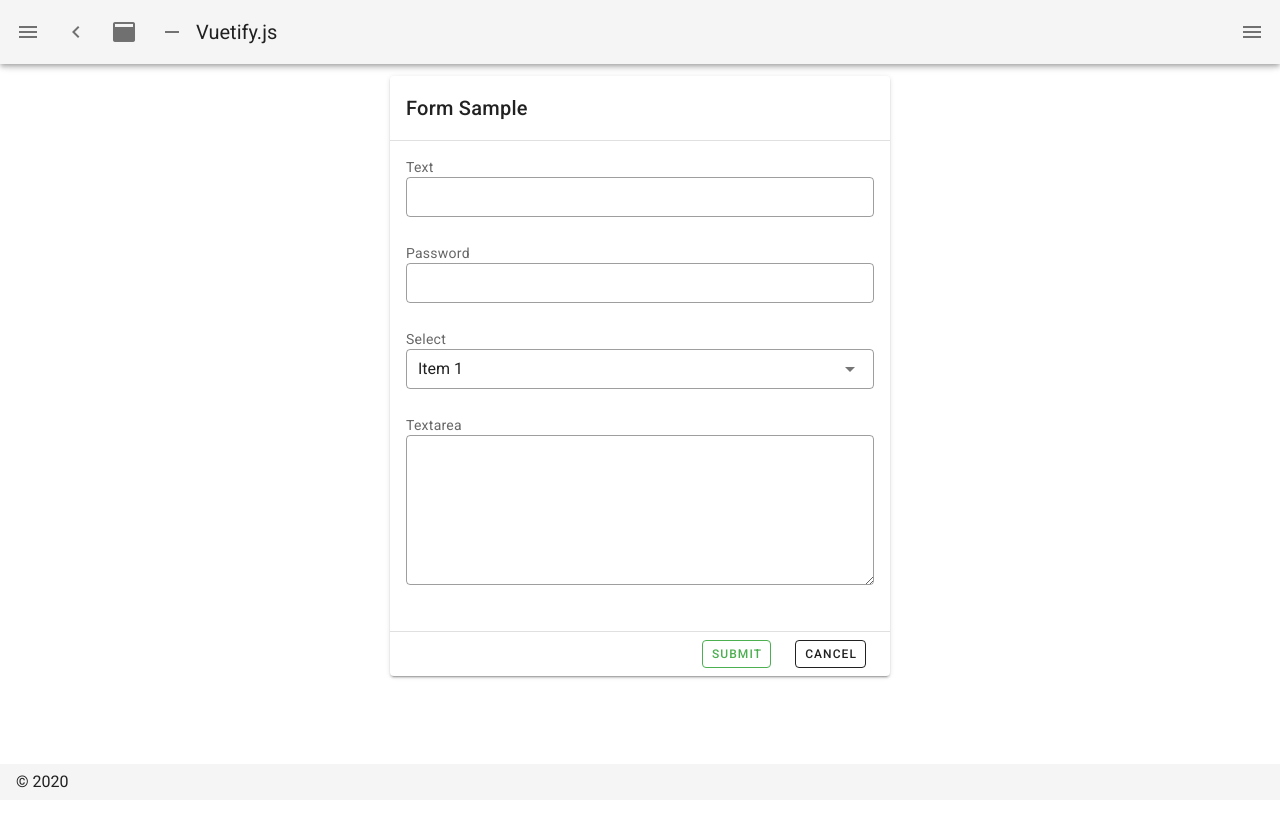
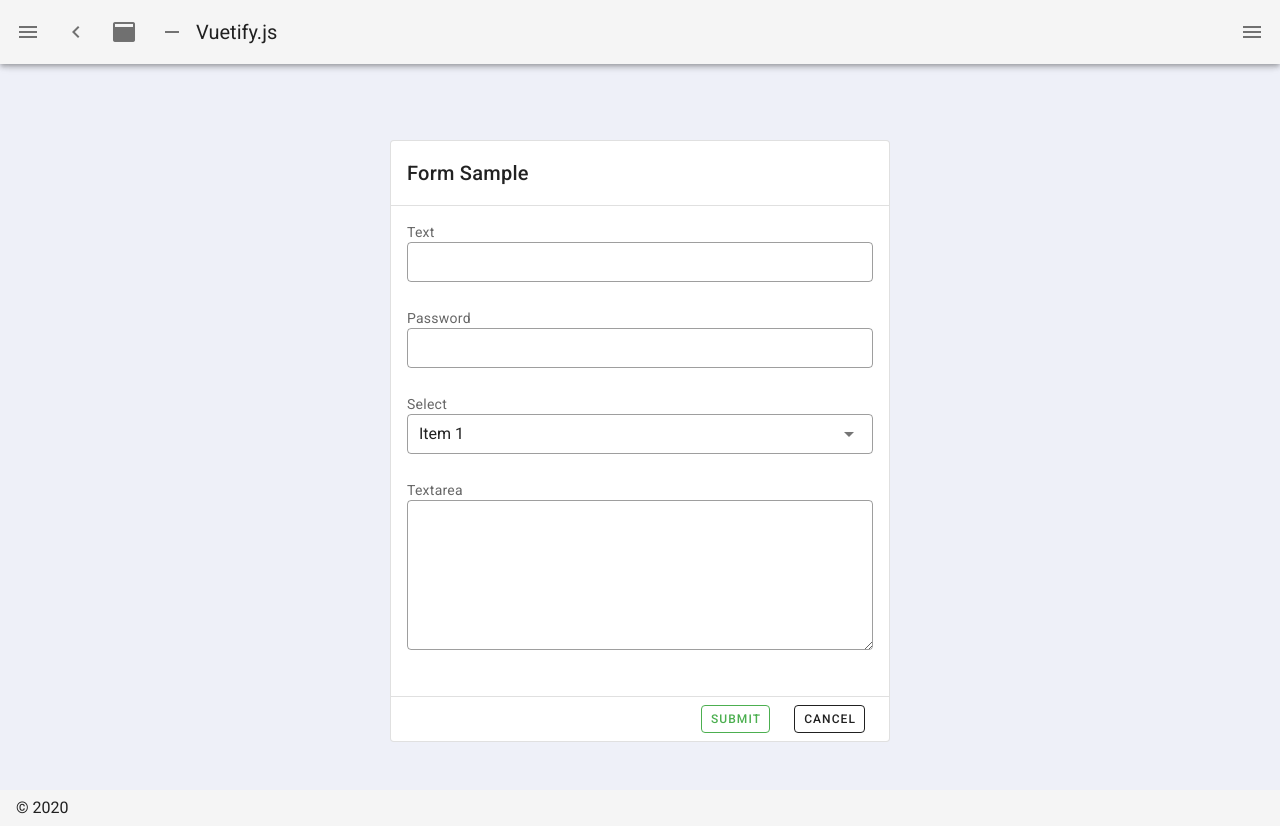
Before and after one commit to Sene68/nuxt_vuetify, a Nuxt app: page /form in a window 1280 px wide. Before the commit the page ends 800 px from the top, so only its background shows below. Built offline with nearby package versions, Linux system fonts and the light colour scheme.

Commit message:
메인 백그라운드 색 변경, 폼 메인태그 & 카드 아웃라인 추가

```diff
--- a/layouts/default.vue
+++ b/layouts/default.vue
@@ -57,7 +57,7 @@
         <v-icon>mdi-menu</v-icon>
       </v-btn>
     </v-app-bar>
-    <v-main>
+    <v-main class="main-bg">
       <v-container>
         <nuxt />
       </v-container>
@@ -120,3 +120,6 @@ export default {
   }
 }
 </script>
+<style>
+  .main-bg { background-color: #eef0f8 }
+</style>
--- a/pages/form.vue
+++ b/pages/form.vue
@@ -1,7 +1,9 @@
 <template>
+  <v-main>
     <v-card
       class="mx-auto"
       max-width="500"
+      outlined
     >
       <v-card-title>
         Form Sample
@@ -68,6 +70,7 @@
         </v-btn>
       </v-card-actions>
     </v-card>
+  </v-main>
 </template>
 
 <script>
```
Lines whose indentation alone changed are shown as unchanged.
